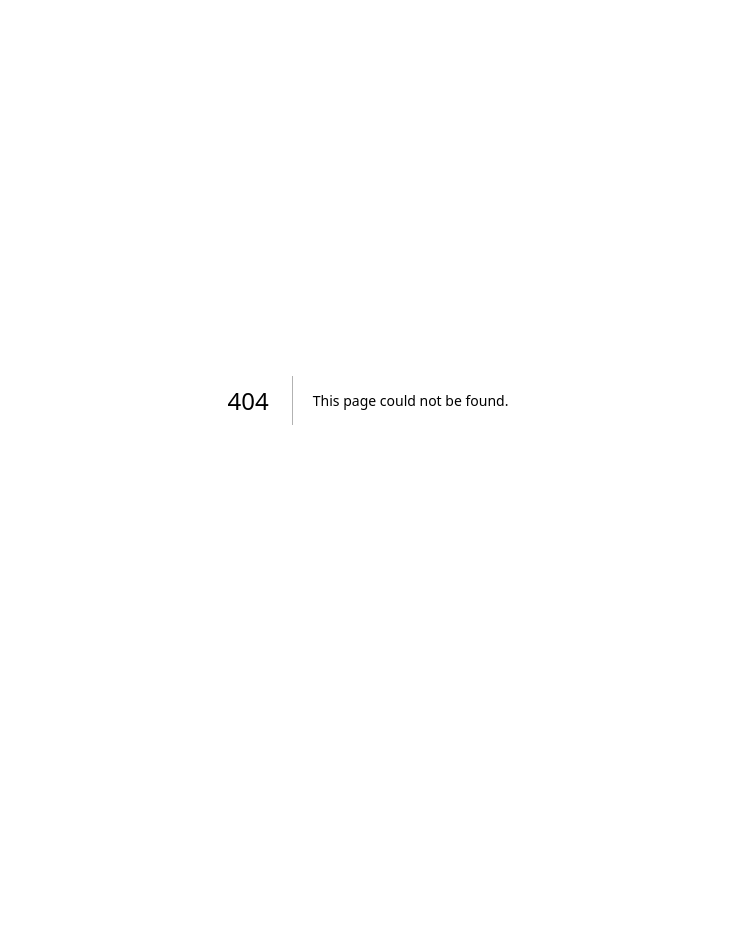
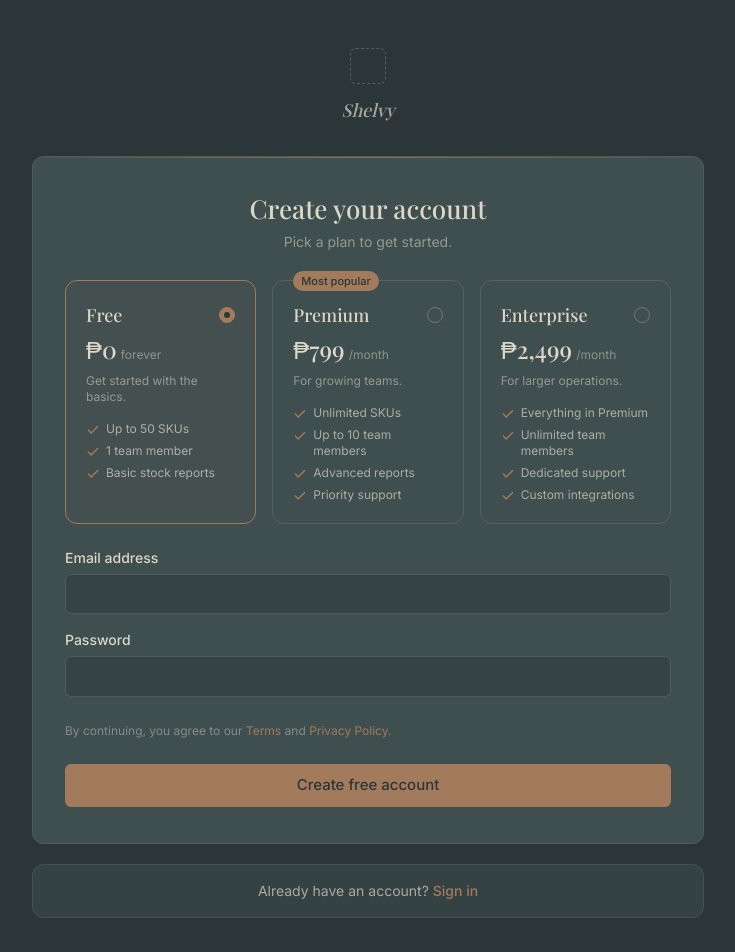
Before and after one commit to Inosensey/shelvy, a Next.js app in the folder apps/web/: page /register in a window 1280 px wide. Before the commit this address had no page. Shown: the top 952 px of the page, without its empty margins (272-1007 px from the left). Before the commit the page ends 800 px from the top, so only its background shows below. Built offline with nearby package versions, Linux system fonts and the light colour scheme; no server answers.

Commit message:
feat: add register route page and layout

```diff
--- /dev/null
+++ b/apps/web/app/register/layout.tsx
@@ -0,0 +1,18 @@
+import type { Metadata } from "next";
+
+export const metadata: Metadata = {
+  title: 'Create Account | Shelvy',
+  description: 'Get started with Shelvy. Choose a plan and create your account to start managing your inventory smarter.',
+}
+
+export default function onboardingLayout({
+  children,
+}: Readonly<{
+  children: React.ReactNode;
+}>) {
+  return (
+    <div className="w-full h-screen relative">
+      <div className="w-full phone:pt-0 mdphone:pt-12">{children}</div>
+    </div>
+  );
+}
--- /dev/null
+++ b/apps/web/app/register/page.tsx
@@ -0,0 +1,33 @@
+import Link from "next/link";
+import { AuthCard } from "@/components/auth/AuthCard";
+import { RegisterForm } from "@/components/auth/RegisterForm";
+import type { PlanId } from "@/utils/plans";
+
+const VALID_PLANS: PlanId[] = ["FREE", "PREMIUM", "ENTERPRISE"];
+
+export default async function RegisterPage({
+  searchParams,
+}: {
+  searchParams: Promise<{ plan?: string }>;
+}) {
+  const { plan } = await searchParams;
+  const initialPlan = VALID_PLANS.includes(plan as PlanId) ? (plan as PlanId) : undefined;
+
+  return (
+    <AuthCard
+      heading="Create your account"
+      subheading="Pick a plan to get started."
+      maxWidthClassName="max-w-2xl"
+      footer={
+        <>
+          Already have an account?{" "}
+          <Link href="/login" className="font-medium text-clay hover:underline">
+            Sign in
+          </Link>
+        </>
+      }
+    >
+      <RegisterForm initialPlan={initialPlan} />
+    </AuthCard>
+  );
+}
```
